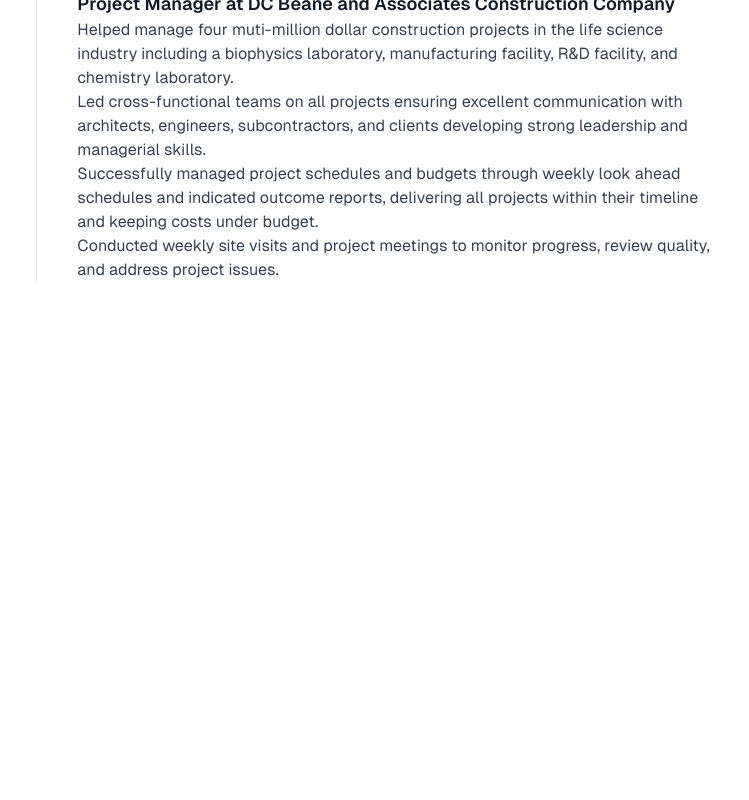
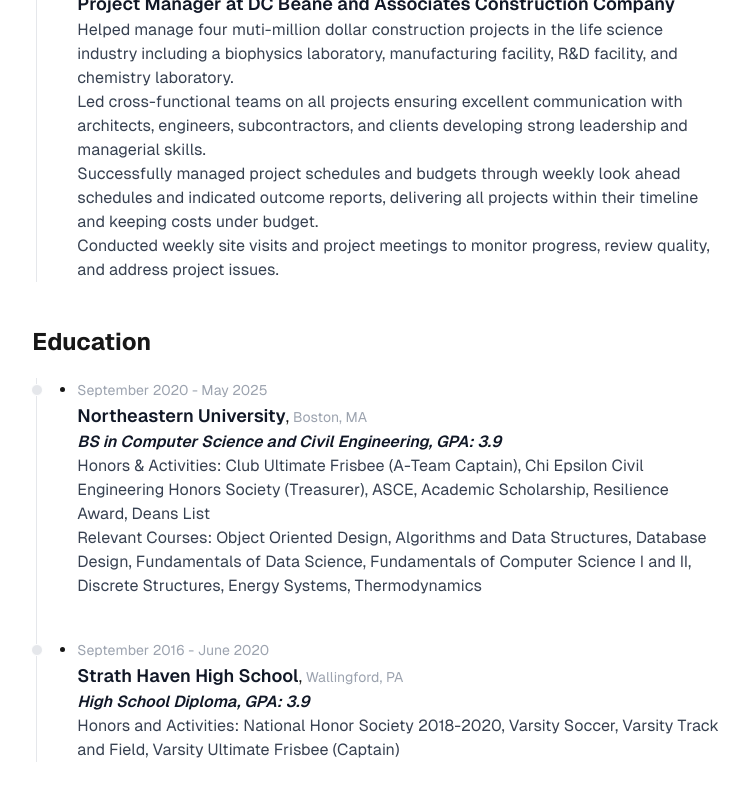
Before and after one commit to pmboerth/pmboerth.github.io, a Next.js app: page / in a window 1280 px wide. Shown: the part 642-1442 px from the top of the page, without its empty margins (261-1010 px from the left). Before the commit the page ends 1048 px from the top, so only its background shows below. Built offline with nearby package versions, Linux system fonts and the light colour scheme.

Commit message:
added education component

```diff
--- a/app/page.tsx
+++ b/app/page.tsx
@@ -1,3 +1,4 @@
+import Education from "@/components/Education";
 import Intro from "@/components/Intro";
 import WorkExperience from "@/components/WorkExperience";
 
@@ -9,6 +10,7 @@
       <main className="flex flex-col gap-8 row-start-2 items-center sm:items-start"></main>
       <Intro />
       <WorkExperience />
+      <Education />
     </div>
   );
 }
--- /dev/null
+++ b/components/Education.tsx
@@ -0,0 +1,76 @@
+interface EducationItem {
+    startDate: string;
+    endDate: string;
+    schoolName: string;
+    courseName: string;
+    gpa: string;
+    address: string;
+    description: string[];
+}
+
+const educationData: EducationItem[] = [
+    {
+        startDate: "September 2020",
+        endDate: "May 2025",
+        schoolName: "Northeastern University",
+        courseName: "BS in Computer Science and Civil Engineering",
+        gpa: "3.9",
+        address: "Boston, MA",
+        description: [
+            "Honors & Activities: Club Ultimate Frisbee (A-Team Captain), Chi Epsilon Civil Engineering Honors Society (Treasurer), ASCE, Academic Scholarship, Resilience Award, Deans List",
+            "Relevant Courses: Object Oriented Design, Algorithms and Data Structures, Database Design, Fundamentals of Data Science, Fundamentals of Computer Science I and II, Discrete Structures, Energy Systems, Thermodynamics"
+        ]
+    },
+    {
+        startDate: "September 2016",
+        endDate: "June 2020",
+        schoolName: "Strath Haven High School",
+        courseName: "High School Diploma",
+        gpa: "3.9",
+        address: "Wallingford, PA",
+        description: [
+            "Honors and Activities: National Honor Society 2018-2020, Varsity Soccer, Varsity Track and Field, Varsity Ultimate Frisbee (Captain)"
+        ]
+    }
+];
+
+
+
+const Education = () => {
+    return (
+        <div className="flex flex-col gap-4">
+            <h1 className="text-2xl font-bold">Education</h1>
+            <div className="p-1">
+        <ol className="relative border-s border-gray-200 dark:border-gray-700 list-disc pl-6">
+          {educationData.map((item, index) => (
+            <li className="mb-10 ms-4">
+              <div className="absolute w-3 h-3 bg-gray-200 rounded-full mt-1.5 -start-1.5 border border-white dark:border-gray-900 dark:bg-gray-700"></div>
+              <time className="mb-1 text-sm font-normal leading-none text-gray-400 dark:text-gray-500">
+                {item.startDate} - {item.endDate}
+              </time>
+              <h3>
+                <span className="text-lg font-semibold text-gray-900 dark:text-white">
+                    {item.schoolName}
+                </span>
+                ,&nbsp;
+                <span className="mb-1 text-sm font-normal leading-none text-gray-400 dark:text-gray-500">
+                    {item.address}
+                    </span>
+              </h3>
+              <h2 className="text-md italic font-semibold text-gray-900 dark:text-white">
+                {item.courseName}, GPA: {item.gpa}
+              </h2>
+              <ol className="text-base text-gray-700">
+                {item.description.map((desc, index) => (
+                  <li key={index}>{desc}</li>
+                ))}
+              </ol>
+            </li>
+          ))}
+        </ol>
+      </div>
+        </div>
+    );
+};
+
+export default Education;
--- a/components/WorkExperience.tsx
+++ b/components/WorkExperience.tsx
@@ -30,7 +30,7 @@
       "Successfully managed project schedules and budgets through weekly look ahead schedules and indicated outcome reports, delivering all projects within their timeline and keeping costs under budget.",
       "Conducted weekly site visits and project meetings to monitor progress, review quality, and address project issues.",
     ],
-  },
+  }
 ];
 
 const WorkExperience = () => {
```
